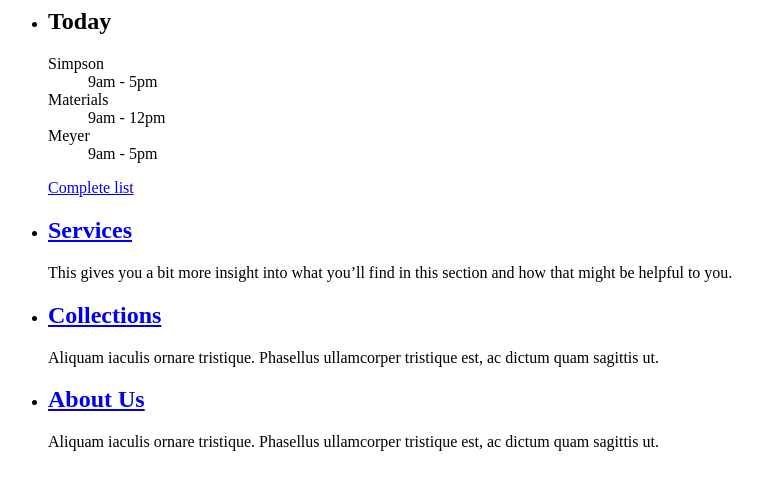
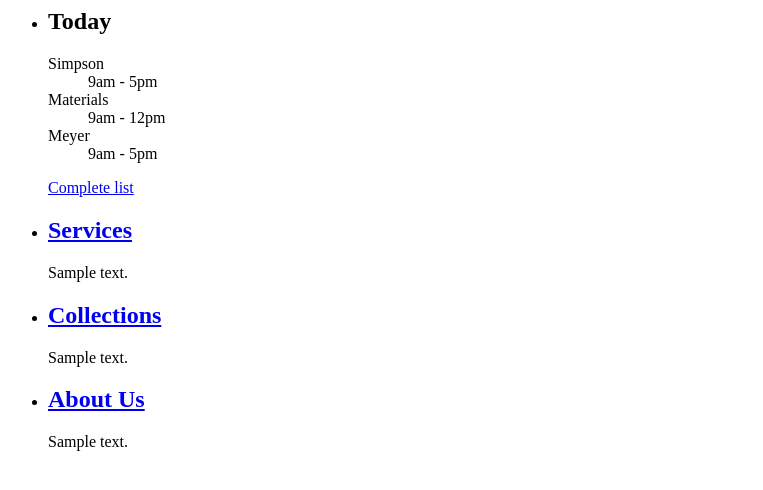
Before and after one commit to cca/libraries_wagtail, a Django app: template libraries/home/templates/home/home-info-box.html in a window 1280 px wide. Shown: the top 490 px of the page, without its empty margins (0-763 px from the left). Run offline with Django 3.2, Linux system fonts and the light colour scheme; the template is opened without the code that fills it: most values are stand-ins (such as "Sample title", 1, 10 or a date in 2020); parts of the project's set-up code (start-up, migrations or seed data) failed here and were passed over.

Commit message:
home - add db fields for the 3 category descriptions

```diff
--- a/libraries/home/templates/home/home-info-box.html
+++ b/libraries/home/templates/home/home-info-box.html
@@ -3,50 +3,45 @@
 
 	<li class="home-info-box__item">
 		<h2 class="home-info-box__item-title">
+			{# @TODO should these a[href] be a reference, not a hard-coded value? #}
 			<a
 				class="home-info-box__item-link"
-				href="#"
+				href="/services"
 				title="Services"
 			>
 				Services
 			</a>
 		</h2>
 		<p class="home-info-box__item-text">
-			This gives you a bit more insight into what
-			you’ll find in this section and how that
-			might be helpful to you.
+			{{page.services_text}}
 		</p>
 	</li>
 	<li class="home-info-box__item">
 		<h2 class="home-info-box__item-title">
 			<a
 				class="home-info-box__item-link"
-				href="#"
+				href="/collections"
 				title="Collections"
 			>
 				Collections
 			</a>
 		</h2>
 		<p class="home-info-box__item-text">
-			Aliquam iaculis ornare tristique. Phasellus
-			ullamcorper tristique est, ac dictum
-			quam sagittis ut.
+			{{page.collections_text}}
 		</p>
 	</li>
 	<li class="home-info-box__item">
 		<h2 class="home-info-box__item-title">
 			<a
 				class="home-info-box__item-link"
-				href="#"
+				href="/about-us"
 				title="About Us"
 			>
 				About Us
 			</a>
 		</h2>
 		<p class="home-info-box__item-text">
-			Aliquam iaculis ornare tristique. Phasellus
-			ullamcorper tristique est, ac dictum
-			quam sagittis ut.
+			{{page.about_us_text}}
 		</p>
 	</li>
 </ul>
```
Also changed, not shown: libraries/home/models.py (+15 -3 lines), libraries/home/migrations/0003_auto_20170712_0000.py (added).
